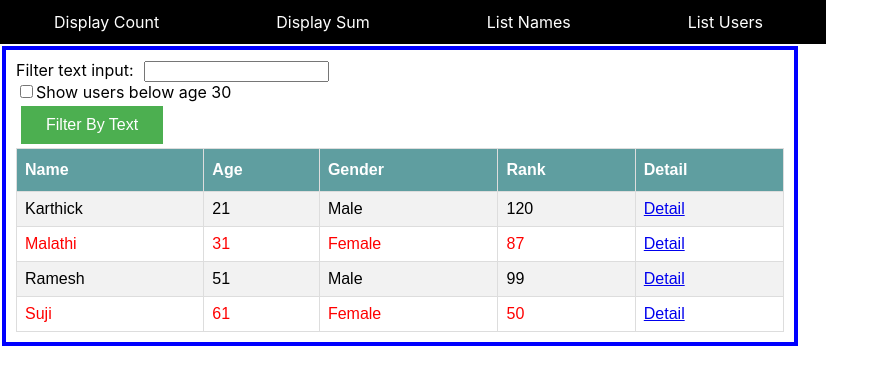
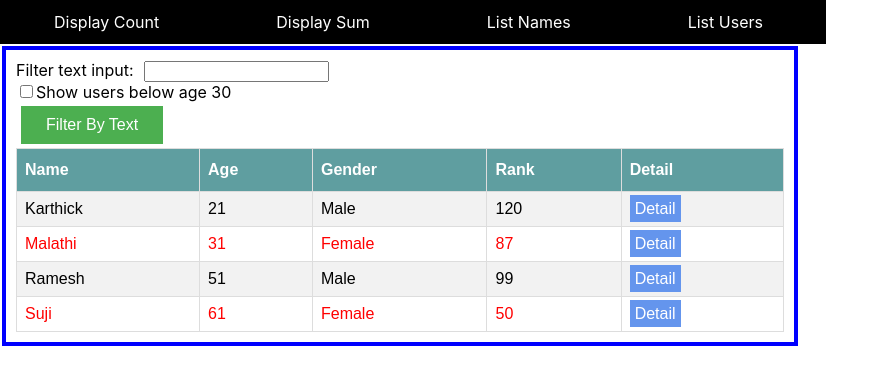
Before and after one commit to MadhuMuthumannan/emexo, a React (Create React App) app in the folder react/my-app/: page /listUsers in a window 1280 px wide. Shown: the top 384 px of the page, without its empty margins (0-889 px from the left). Built offline with nearby package versions, Linux system fonts and the light colour scheme.

Commit message:
css files added

```diff
--- a/react/my-app/src/children/listUsersChildren/rows.css
+++ b/react/my-app/src/children/listUsersChildren/rows.css
@@ -1,6 +1,6 @@
 a.navLinks {
-  background-color: cadetblue !important;
-  text-decoration: none !important;
-  padding: 12px 63px 12px 54px !important;
-  color: white !important;
+  background-color: cornflowerblue;
+  text-decoration: none;
+  padding: 5px;
+  color: white;
 }
--- a/react/my-app/src/children/listUsersChildren/rows.js
+++ b/react/my-app/src/children/listUsersChildren/rows.js
@@ -1,4 +1,5 @@
 import { Link } from 'react-router-dom';
+import './rows.css';
 
 export default function Rows({ users }) {
   return users.map((user) => {
```
